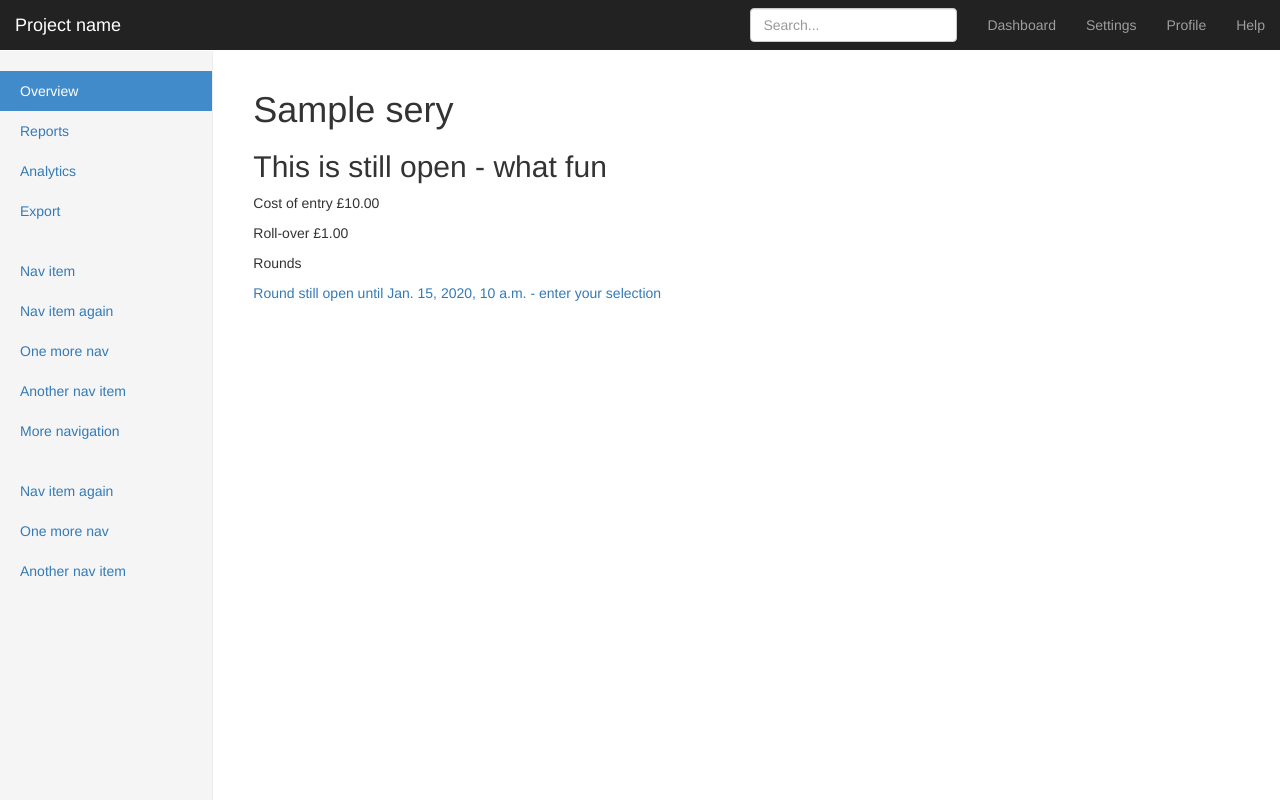
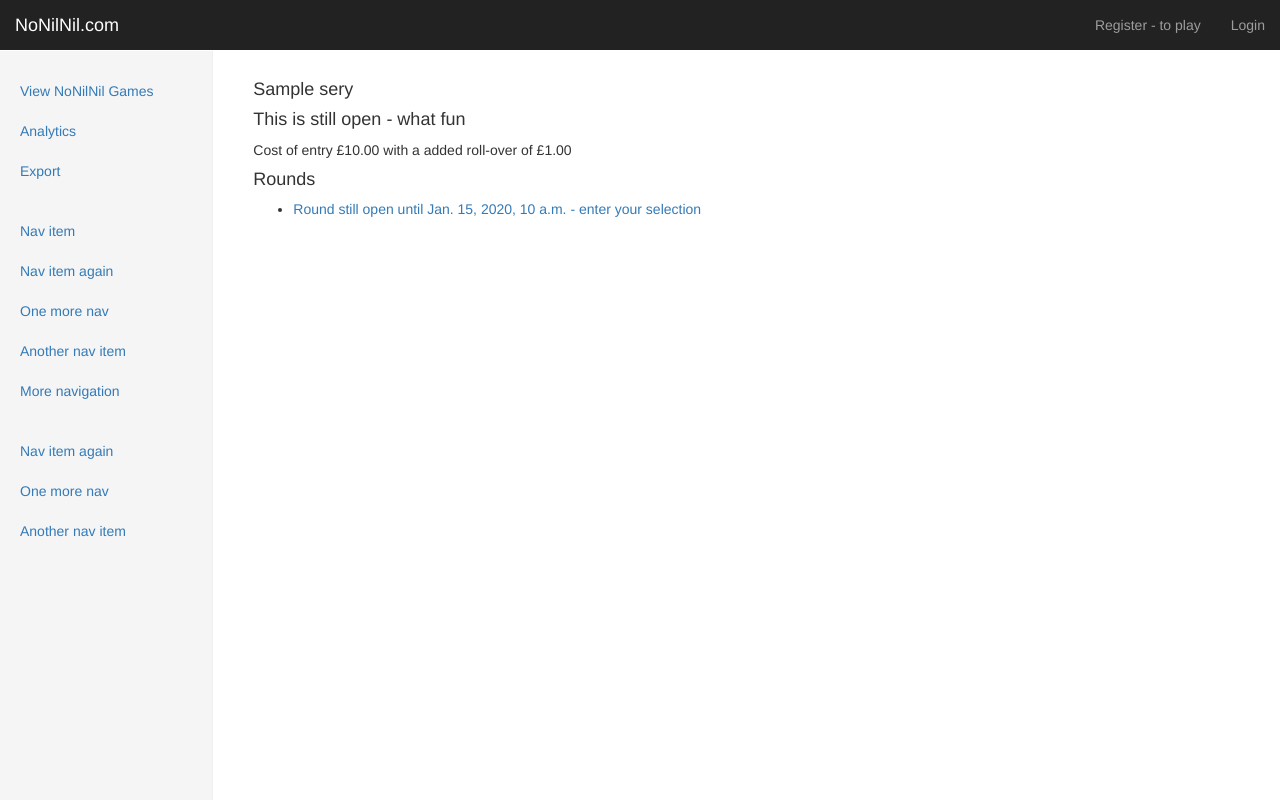
Before and after one commit to bmsleight/nonilnil, a Django app: page /webapp/1/ in a window 1280 px wide. Run offline with Django 3.2, Linux system fonts and the light colour scheme; tables that the repository leaves empty hold one stand-in row (values such as "Sample post"); some libraries are stand-ins or nearby versions.

Commit message:
Tweakign plain old bootstrap w/o pip

```diff
--- a/nonilnil/urls.py
+++ b/nonilnil/urls.py
@@ -1,5 +1,6 @@
 from django.conf.urls import include, url
 from django.contrib import admin
+from django.contrib.auth import views as auth_views
 
 urlpatterns = [
     # Examples:
@@ -10,4 +11,25 @@ urlpatterns = [
     url(r'webapp/', include('webapp.urls')),
     # https://django-registration-redux.readthedocs.org/en/latest/
     url(r'^accounts/', include('registration.backends.default.urls')),
+
+        #override the default urls
+    url(r'^password/change/$',
+                auth_views.password_change,
+                name='password_change'),
+    url(r'^password/change/done/$',
+                auth_views.password_change_done,
+                name='password_change_done'),
+    url(r'^password/reset/$',
+                auth_views.password_reset,
+                name='password_reset'),
+    url(r'^password/reset/done/$',
+                auth_views.password_reset_done,
+                name='password_reset_done'),
+    url(r'^password/reset/complete/$',
+                auth_views.password_reset_complete,
+                name='password_reset_complete'),
+    url(r'^password/reset/confirm/(?P<uidb64>[0-9A-Za-z]+)-(?P<token>.+)/$',
+                auth_views.password_reset_confirm,
+                name='password_reset_confirm'),
+
 ]
--- /dev/null
+++ b/requirement.txt
@@ -0,0 +1,2 @@
+Django==1.8
+django-registration-redux==1.2
--- a/webapp/templates/base.html
+++ b/webapp/templates/base.html
@@ -7,8 +7,8 @@
     <meta http-equiv="X-UA-Compatible" content="IE=edge">
     <meta name="viewport" content="width=device-width, initial-scale=1">
     <!-- The above 3 meta tags *must* come first in the head; any other head content must come *after* these tags -->
-    <meta name="description" content="">
-    <meta name="author" content="">
+    <meta name="description" content="NoNilNil.com - Avoiding the games with no goals">
+    <meta name="author" content="NoNilNil.com - Avoiding the games with no goals">
     <link rel="icon" href="{% static "favicon/favicon.ico" %}">
 
     <title>NoNilNil.com - Avoiding the games with no goals</title>
@@ -44,18 +44,25 @@
             <span class="icon-bar"></span>
             <span class="icon-bar"></span>
           </button>
-          <a class="navbar-brand" href="#">Project name</a>
+          <a class="navbar-brand" href="/">NoNilNil.com</a>
         </div>
         <div id="navbar" class="navbar-collapse collapse">
           <ul class="nav navbar-nav navbar-right">
+<!--
             <li><a href="#">Dashboard</a></li>
             <li><a href="#">Settings</a></li>
-            <li><a href="#">Profile</a></li>
-            <li><a href="#">Help</a></li>
+-->
+            {% if user.is_staff %}
+                <li><a href="{% url 'admin:index' %}">Admin</a></li>
+            {% endif %}
+            {% if user.is_authenticated %}
+                <li><a href="{% url 'auth_password_change' %}">Change Password</a></li> <!-- 'auth_password_change' -->
+                <li><a href="{% url 'auth_logout' %}">Log out</a></li> <!-- auth_login --> <!-- 'auth_logout' -->
+            {% else %}
+                <li><a href="{% url 'registration_register' %}">Register - to play</a></li> <!-- registration_register -->
+                <li><a href="{% url 'auth_login' %}">Login</a></li> <!-- auth_login --> <!-- 'auth_logout' -->
+            {% endif %}
           </ul>
-          <form class="navbar-form navbar-right">
-            <input type="text" class="form-control" placeholder="Search...">
-          </form>
         </div>
       </div>
     </nav>
@@ -64,8 +71,8 @@
       <div class="row">
         <div class="col-sm-3 col-md-2 sidebar">
           <ul class="nav nav-sidebar">
-            <li class="active"><a href="#">Overview <span class="sr-only">(current)</span></a></li>
-            <li><a href="#">Reports</a></li>
+<!--            <li class="active"><a href="#">Overview <span class="sr-only">(current)</span></a></li> -->
+            <li><a href="{% url 'series_list' %}">View NoNilNil Games</a></li>
             <li><a href="#">Analytics</a></li>
             <li><a href="#">Export</a></li>
           </ul>
--- a/webapp/templates/webapp/detail.html
+++ b/webapp/templates/webapp/detail.html
@@ -8,24 +8,26 @@
 
 {% endif %}
 
-<h1>{{ series.series_name }}</h1>
+<h4>{{ series.series_name }}</h4>
     {% if not series.series_open %}
-        <h2>This is now closed</h2>
+        <h5>This is now closed</h5>
         <p>{{ series.end_message }}</p>
     {% endif %}
 
     {% if series.series_open %}
-        <h2>This is still open - what fun</h2>
-        <p>Cost of entry £{{ series.entry_cost }} <p>
-        <p>Roll-over £{{ series.rollover }} <p>
+        <h4>This is still open - what fun</h4>
+        <p>Cost of entry £{{ series.entry_cost }} with a added roll-over of £{{ series.rollover }} <p>
     {% endif %}
 
     {% if round_f %}
-        <p>Rounds</p>
+        <h4>Rounds</h4>
         {% for round in round_f %}
+            {% if user.is_staff %}
+                <p><a href="{% url 'manage_nilnils' series.id round.id %}">Staff Only, mark games NilNil for {{ round.round_date }}</a></p>
+            {% endif %}
 
             {% if round.round_open %}
-            <p><a href="{% url 'manage_prediction' series.id round.id %}">Round still open until {{ round.round_date }} - enter your selection</a></p>
+                <ul><li><a href="{% url 'manage_prediction' series.id round.id %}">Round still open until {{ round.round_date }} - enter your selection</a></li></ul>
             {% endif %}
 
             {% if not round.round_open %}
--- a/webapp/views.py
+++ b/webapp/views.py
@@ -9,6 +9,7 @@ from .models import Prediction
 from .models import Nilnils
 
 from django.contrib.auth.decorators import login_required
+from django.contrib.admin.views.decorators import staff_member_required
 
 from .forms import PredictionForm
 
@@ -29,7 +30,7 @@ def loser_detail(request, pk):
     round_f = Round.objects.filter(series=series).order_by('-id')
     return render(request, 'webapp/detail.html', {'series': series, 'round_f': round_f, 'loser': True})
 
-@login_required
+@staff_member_required
 def manage_nilnils(request, s_pk, r_pk):
     round_f = get_object_or_404(Round, id=r_pk)
     predictions_all_users = Prediction.objects.filter(round_f=round_f)
```
Also changed, not shown: webapp/templates/webapp/index.html (+4 -4 lines).
